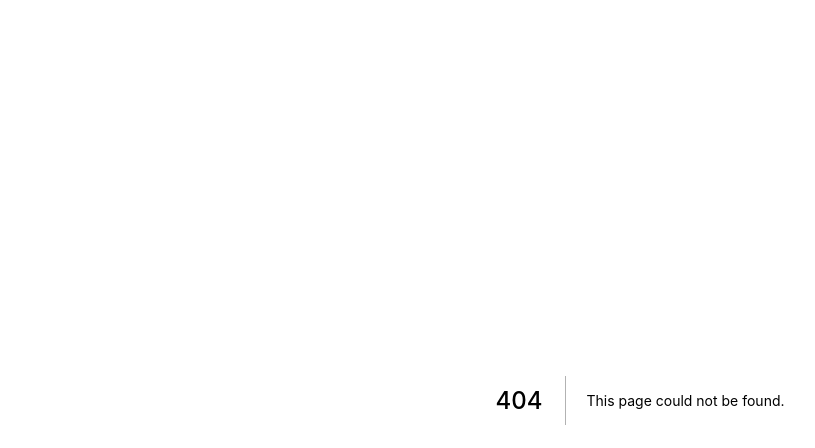
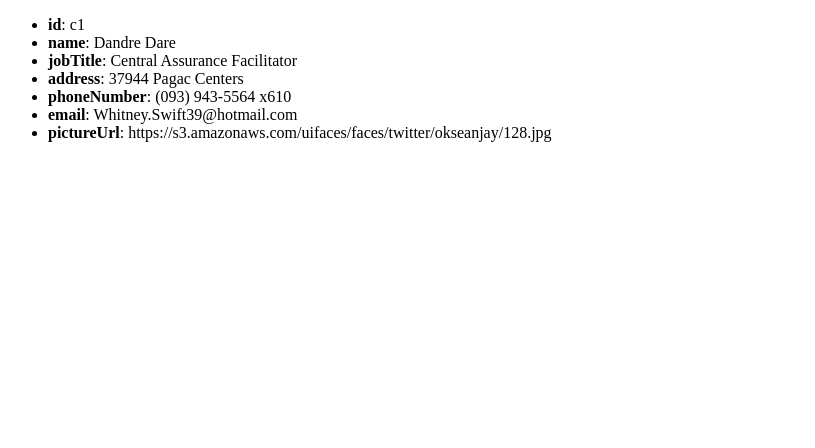
Before and after one commit to testerez/next-ts-mui-experiments, a Next.js app: page /contact in a window 1280 px wide. Before the commit this address had no page. Shown: the top 448 px of the page, without its empty margins (0-815 px from the left). Built offline with nearby package versions, Linux system fonts and the light colour scheme.

Commit message:
Add contact page

```diff
--- /dev/null
+++ b/components/ContactDetails.tsx
@@ -0,0 +1,13 @@
+interface Props {
+  contact: Contact;
+}
+
+const ContactDetails = ({ contact }: Props) => console.log(contact) || (
+  <ul>
+    {Object.keys(contact).map((k) => (
+      // @ts-ignore
+      <li><b>{k}</b>: {contact[k]}</li>
+    ))}
+  </ul>
+)
+export default ContactDetails;
--- a/data/contactApi.ts
+++ b/data/contactApi.ts
@@ -4,7 +4,8 @@
 import faker from 'faker';
 
 
-const mockContacts = [...Array(20)].map(() => ({
+const mockContacts = [...Array(20)].map((_, i) => ({
+  id: `c${i + 1}`,
   name: faker.name.findName(),
   jobTitle: faker.name.jobTitle(),
   address: faker.address.streetAddress(),
@@ -13,8 +14,10 @@ const mockContacts = [...Array(20)].map(() => ({
   pictureUrl: faker.image.avatar(),
 }));
 
-console.log(mockContacts);
-
 const wait = (ms: number) => new Promise(resolve => setTimeout(resolve, ms));
 
-export const getContacts = () => wait(500).then(() => mockContacts);
+export const getContacts = () => wait(500)
+  .then(() => mockContacts);
+
+export const getContact = (id: string) => wait(500)
+  .then(() => mockContacts.find(c => c.id === id));
--- /dev/null
+++ b/pages/contact.tsx
@@ -0,0 +1,20 @@
+import React from 'react';
+import ContactDetails from 'components/ContactDetails';
+import { getContact } from 'data/contactApi';
+
+interface Props {
+  contact: Contact;
+}
+
+export default class extends React.Component<Props> {
+  static getInitialProps = async ({ req }: any) => ({
+    // TODO: hanlde 404 pages
+    contact: await getContact('c1'),
+  })
+
+  render() {
+    return (
+      <ContactDetails contact={this.props.contact} />
+    )
+  }
+}
--- a/pages/index.tsx
+++ b/pages/index.tsx
@@ -1,5 +1,5 @@
 import React from 'react';
-import ContactList from 'components/contactList';
+import ContactList from 'components/ContactList';
 import { getContacts } from 'data/contactApi';
 
 interface Props {
@@ -12,7 +12,6 @@ export default class extends React.Component<Props> {
   })
 
   render() {
-    console.log(this.props);
     return (
       <ContactList contacts={this.props.contacts} />
     )
--- a/tsconfig.json
+++ b/tsconfig.json
@@ -23,5 +23,6 @@
       "es2015",
       "es2016"
     ]
-  }
+  },
+  "baseUrl": ".",
 }
```
Also changed, not shown: package.json (+4 -3 lines), 1 other file (tests, documents, lock files or other folders).
